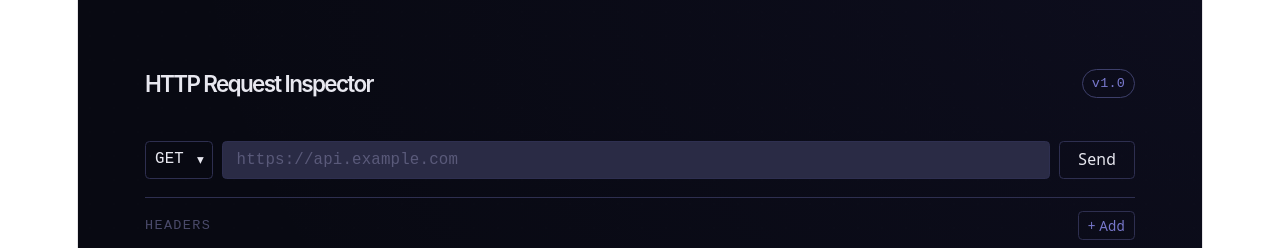
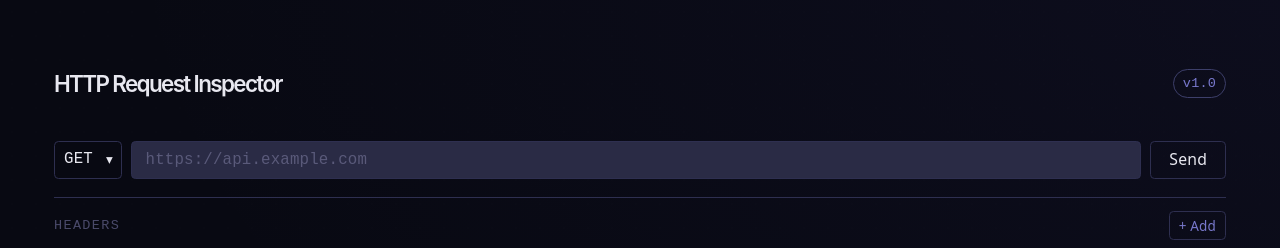
Before and after one commit to LextinBailey/http-request-inspector, a React app in the folder frontend/: page / in a window 1280 px wide. Shown: the top 248 px of the page. Built offline with nearby package versions, Linux system fonts and the light colour scheme; no server answers; the HTML template or start-up script is replaced by a standard one.

Commit message:
Fix: App fills entire viewport

```diff
--- a/frontend/src/App.jsx
+++ b/frontend/src/App.jsx
@@ -139,7 +139,7 @@ function App() {
 
   return (
     <div
-      className="min-h-screen p-6"
+      className="min-h-screen w-full p-6"
       style={{
         backgroundColor: "#080912",
         backgroundImage: `
@@ -149,7 +149,7 @@ function App() {
         backgroundSize: "auto, 24px 24px",
       }}
     >
-      <div className="max-w-4xl mx-auto">
+      <div className="max-w-7xl mx-auto px-4">
           <div className="flex items-center justify-between px-2 py-2">
             <h1 className="text-xl font-sans font-semibold text-primary">
               HTTP Request Inspector
--- a/frontend/src/components/RequestForm.jsx
+++ b/frontend/src/components/RequestForm.jsx
@@ -55,12 +55,13 @@ function RequestForm({ onSend, history, onSelectHistory, selectedHistory }) {
     return (
         <div className="px-2 pb-4 space-y-3">
             <form
-                className="flex gap-2 items-center border-b border-border pb-4"
+                className="flex flex-col sm:flex-row gap-2 sm:items-center border-b border-border pb-4"
                 onSubmit={(e) => {
                     e.preventDefault();
                     onSend();
                 }}
             >
+                <div className="flex gap-2 w-full">
                     <div className="relative">
                         <select
                             className="appearance-none flex items-center bg-transparent font-mono text-sm text-primary border border-border rounded pl-2 pr-4 cursor-pointer h-[38px]"
@@ -98,9 +99,11 @@ function RequestForm({ onSend, history, onSelectHistory, selectedHistory }) {
                             }));
                         }}
                     />
+                </div>
+
 
                 <button
-                    className="flex items-center justify-center bg-transparent text-primary border border-border rounded px-4 h-[38px] text-sm hover:bg-accentSoft hover:border-accent transition-colors"
+                    className="w-full sm:w-auto flex items-center justify-center bg-transparent text-primary border border-border rounded px-4 h-[38px] text-sm hover:bg-accentSoft hover:border-accent transition-colors"
                     type="submit">
                         Send
                 </button>
--- a/frontend/src/index.css
+++ b/frontend/src/index.css
@@ -59,11 +59,10 @@ body {
 }
 
 #root {
-  width: 1126px;
+  width: 100%;
   max-width: 100%;
   margin: 0 auto;
   text-align: center;
-  border-inline: 1px solid var(--border);
   min-height: 100svh;
   display: flex;
   flex-direction: column;
```
Also changed, not shown: 2 other files (tests, documents, lock files or other folders). Lines whose indentation alone changed are shown as unchanged.
